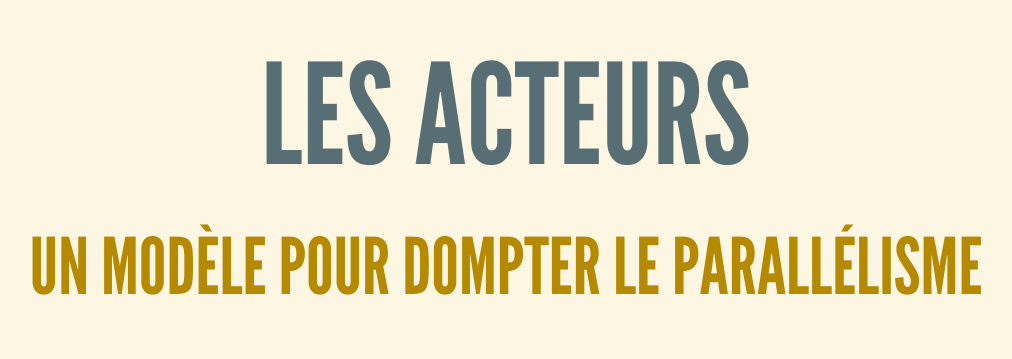
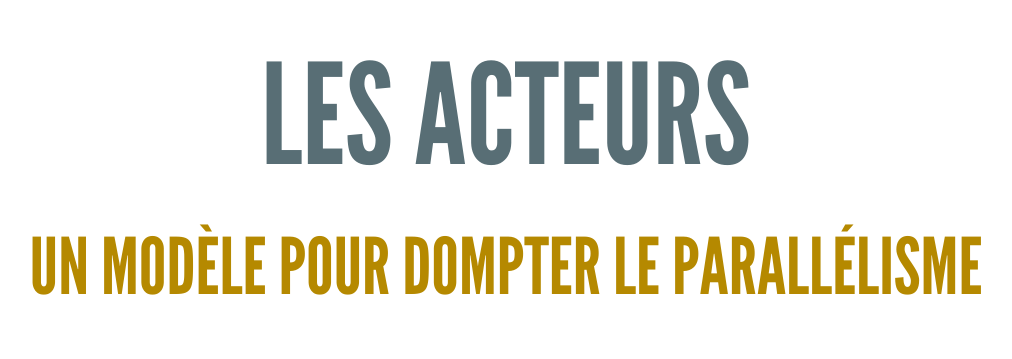
Before and after one commit to fcabestre/Acteurs, a website: page Presentation/index.html in a window 1280 px wide. Shown: the part 195-554 px from the top of the page, without its empty margins (134-1146 px from the left). Drawn offline with nearby package versions, Linux system fonts and the light colour scheme; some packages are replaced by stand-ins of ours; files that its build step writes are made by us from their sources.

Commit message:
More progress

```diff
--- a/Presentation/myAssets/css/transparents.scss
+++ b/Presentation/myAssets/css/transparents.scss
@@ -1,4 +1,9 @@
 @import "../../css/theme/source/solarized";
+
+body {
+  background: #FFFFFF;
+  background-color: #FFFFFF;
+}
 
 .reveal h2 {
   color: $yellow;
```
Also changed, not shown: Presentation/myAssets/css/transparents.css, Presentation/myAssets/images/Activité.svg (added), Presentation/myAssets/images/ExecutorService.svg (added), Presentation/myAssets/images/Gigot.png (deleted), Presentation/myAssets/images/Hiérarchie.svg (added), Presentation/myAssets/images/Modeling.png (added), Presentation/myAssets/images/MutiProc.svg, Presentation/myAssets/images/Overwhelming-base.gif (added), Presentation/myAssets/images/Programmers.svg, Presentation/myAssets/images/Remoting.svg (added), Presentation/myAssets/images/Routage.svg (added), Presentation/myAssets/images/Routage0.svg (added), Presentation/myAssets/images/Routage1.svg (added), Presentation/myAssets/images/Supervision.svg (added), 1 other file.
